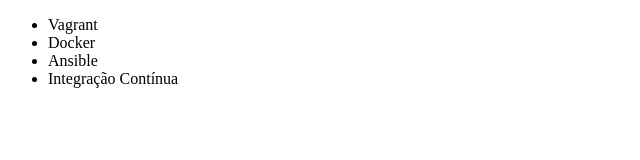
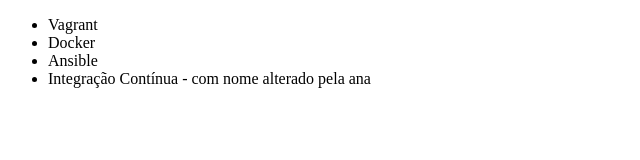
Before and after one commit to MAPastorello/alura-git, a plain HTML site: page index.html in a window 1280 px wide. Shown: the whole page, without its empty margins (0-640 px from the left). Drawn offline with Linux system fonts and the light colour scheme.

Commit message:
Renomeando curso de Integração

```diff
--- a/index.html
+++ b/index.html
@@ -9,7 +9,7 @@
         <li>Vagrant</li>
         <li>Docker</li>
         <li>Ansible</li>
-        <li>Integração Contínua</li>
+        <li>Integração Contínua - com nome alterado pela ana</li>
     </ul>
 </body>
 </html>
```
